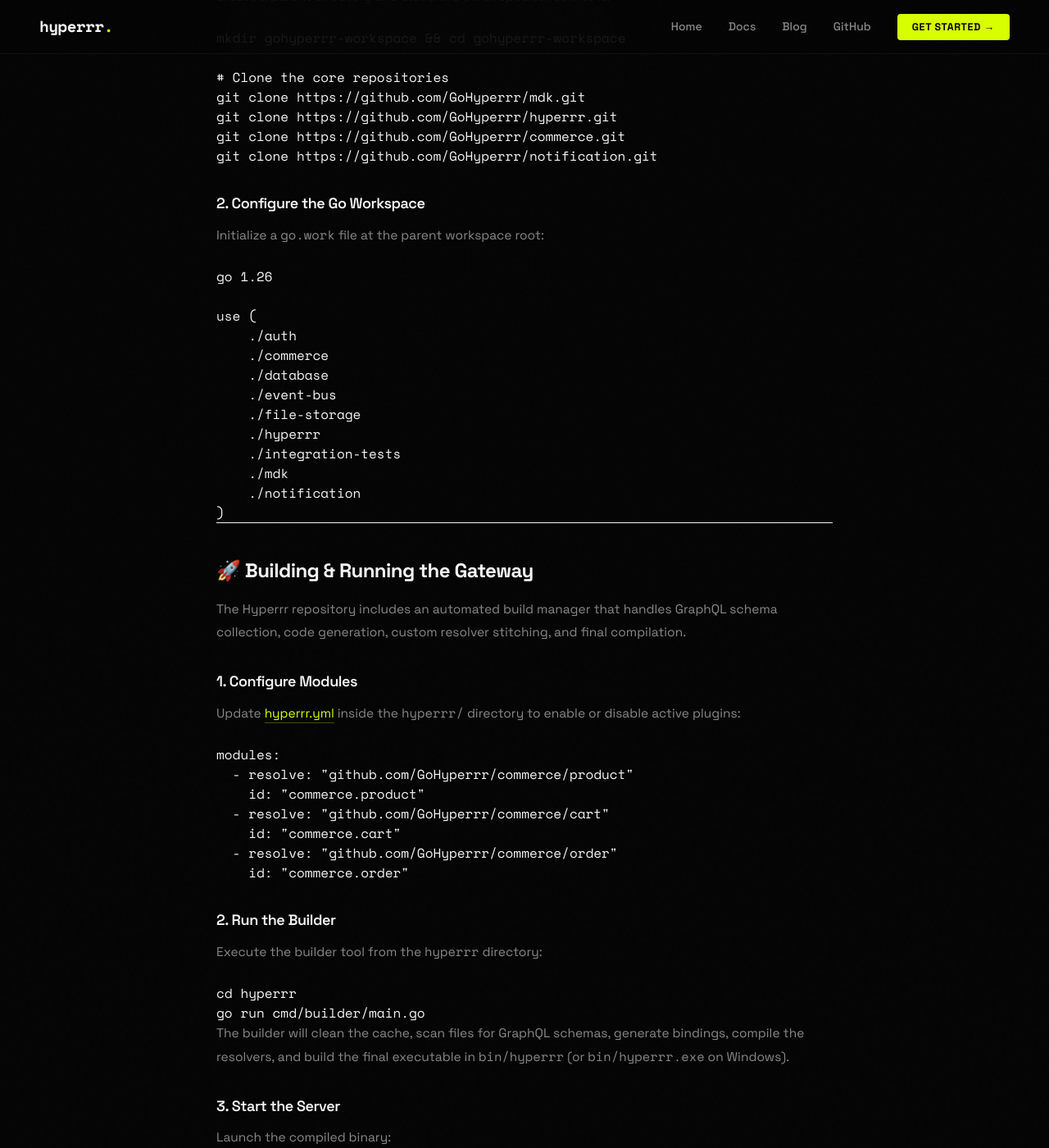
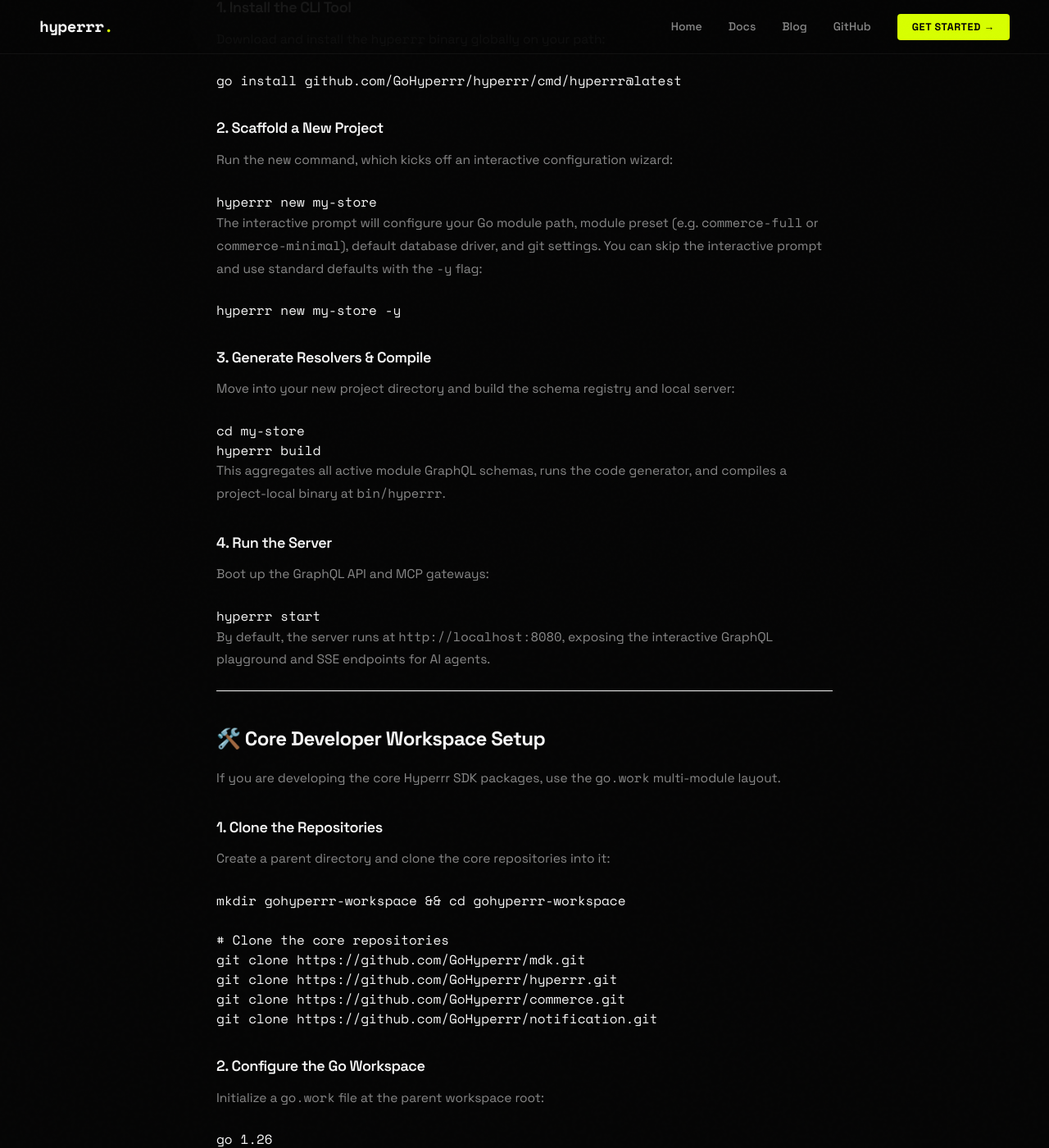
Before and after one commit to GoHyperrr/gohyperrr.github.io, a Jekyll site: the page built from docs/installation.md, in a window 1280 px wide and 1400 px high, scrolled down 730 px. Shown: the whole window at 82% size. Built offline with Jekyll 4.4.1, drawn with Linux system fonts in a browser that asks for light colours; some of the changed text lies outside the part shown.

Commit message:
docs: document hyperrr new command and quickstart guide

````diff
--- a/docs/installation.md
+++ b/docs/installation.md
@@ -4,21 +4,68 @@
 permalink: /docs/installation.html
 ---
 
-This guide outlines the steps required to set up and run a GoHyperrr development cluster locally on your machine.
+This guide outlines the steps required to get started with Hyperrr.
+
+For application developers, starting a new project takes just a single command. For contributors to the core Hyperrr framework modules, see the [Core Workspace Setup](#-core-developer-workspace-setup) section below.
 
 ---
 
 ## Prerequisites
 
 Before setting up GoHyperrr, ensure you have the following installed:
-- **Go** (version 1.26 or higher recommended)
+- **Go** (version 1.26 or higher)
 - **Git**
 
 ---
 
-## 🛠️ Workspace Setup
+## ⚡ Quickstart: Create a New Project
 
-GoHyperrr utilizes a multi-module workspace structure via `go.work`.
+The unified `hyperrr` CLI scaffolds a complete, production-ready commerce engine in seconds.
+
+### 1. Install the CLI Tool
+Download and install the `hyperrr` binary globally on your path:
+
+```bash
+go install github.com/GoHyperrr/hyperrr/cmd/hyperrr@latest
+```
+
+### 2. Scaffold a New Project
+Run the `new` command, which kicks off an interactive configuration wizard:
+
+```bash
+hyperrr new my-store
+```
+
+The interactive prompt will configure your Go module path, module preset (e.g. `commerce-full` or `commerce-minimal`), default database driver, and git settings. You can skip the interactive prompt and use standard defaults with the `-y` flag:
+
+```bash
+hyperrr new my-store -y
+```
+
+### 3. Generate Resolvers & Compile
+Move into your new project directory and build the schema registry and local server:
+
+```bash
+cd my-store
+hyperrr build
+```
+
+This aggregates all active module GraphQL schemas, runs the code generator, and compiles a project-local binary at `bin/hyperrr`.
+
+### 4. Run the Server
+Boot up the GraphQL API and MCP gateways:
+
+```bash
+hyperrr start
+```
+
+By default, the server runs at `http://localhost:8080`, exposing the interactive GraphQL playground and SSE endpoints for AI agents.
+
+---
+
+## 🛠️ Core Developer Workspace Setup
+
+If you are developing the core Hyperrr SDK packages, use the `go.work` multi-module layout.
 
 ### 1. Clone the Repositories
 Create a parent directory and clone the core repositories into it:
@@ -54,38 +101,12 @@
 
 ---
 
-## 🚀 Building & Running the Gateway
+## 🚀 Adding Custom Modules
 
-The Hyperrr repository includes an automated build manager that handles GraphQL schema collection, code generation, custom resolver stitching, and final compilation.
+To add a new custom module inside your project workspace:
 
-### 1. Configure Modules
-Update [hyperrr.yml](file:///D:/hyperrr-commerce-ai/hyperrr/hyperrr.yml) inside the `hyperrr/` directory to enable or disable active plugins:
-
-```yaml
-modules:
-  - resolve: "github.com/GoHyperrr/commerce/product"
-    id: "commerce.product"
-  - resolve: "github.com/GoHyperrr/commerce/cart"
-    id: "commerce.cart"
-  - resolve: "github.com/GoHyperrr/commerce/order"
-    id: "commerce.order"
+```bash
+hyperrr module create my-custom-module
 ```
 
-### 2. Run the Builder
-Execute the builder tool from the `hyperrr` directory:
-
-```bash
-cd hyperrr
-go run cmd/builder/main.go
-```
-
-The builder will clean the cache, scan files for GraphQL schemas, generate bindings, compile the resolvers, and build the final executable in `bin/hyperrr` (or `bin/hyperrr.exe` on Windows).
-
-### 3. Start the Server
-Launch the compiled binary:
-
-```bash
-./bin/hyperrr --server
-```
-
-By default, the server boots on port `8080`, exposing the GraphQL playground, SSE Model Context Protocol (MCP) server, and the real-time event runtime.
+This scaffolds a new module under `modules/my-custom-module` containing standard GORM models, resolver implementations, and GraphQL schemas automatically bound to your project.
````
